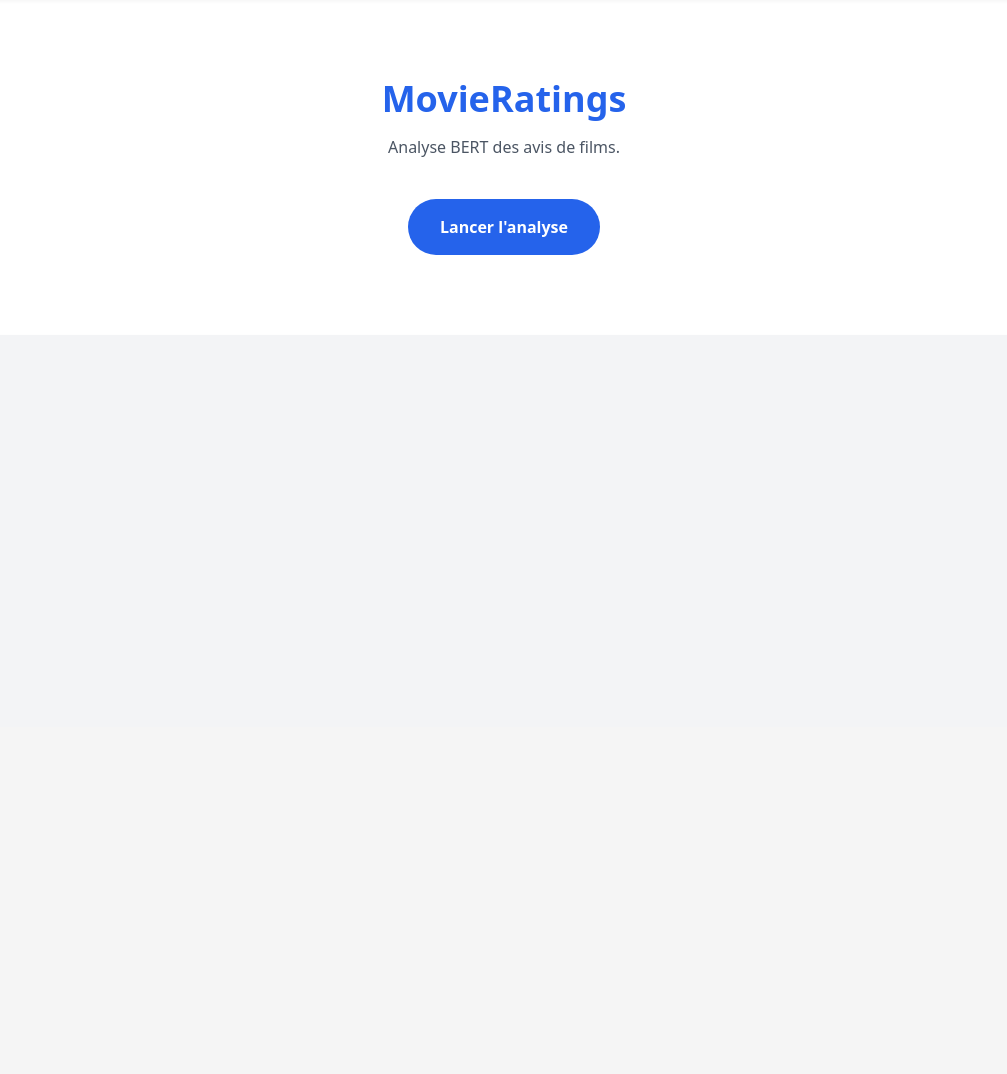
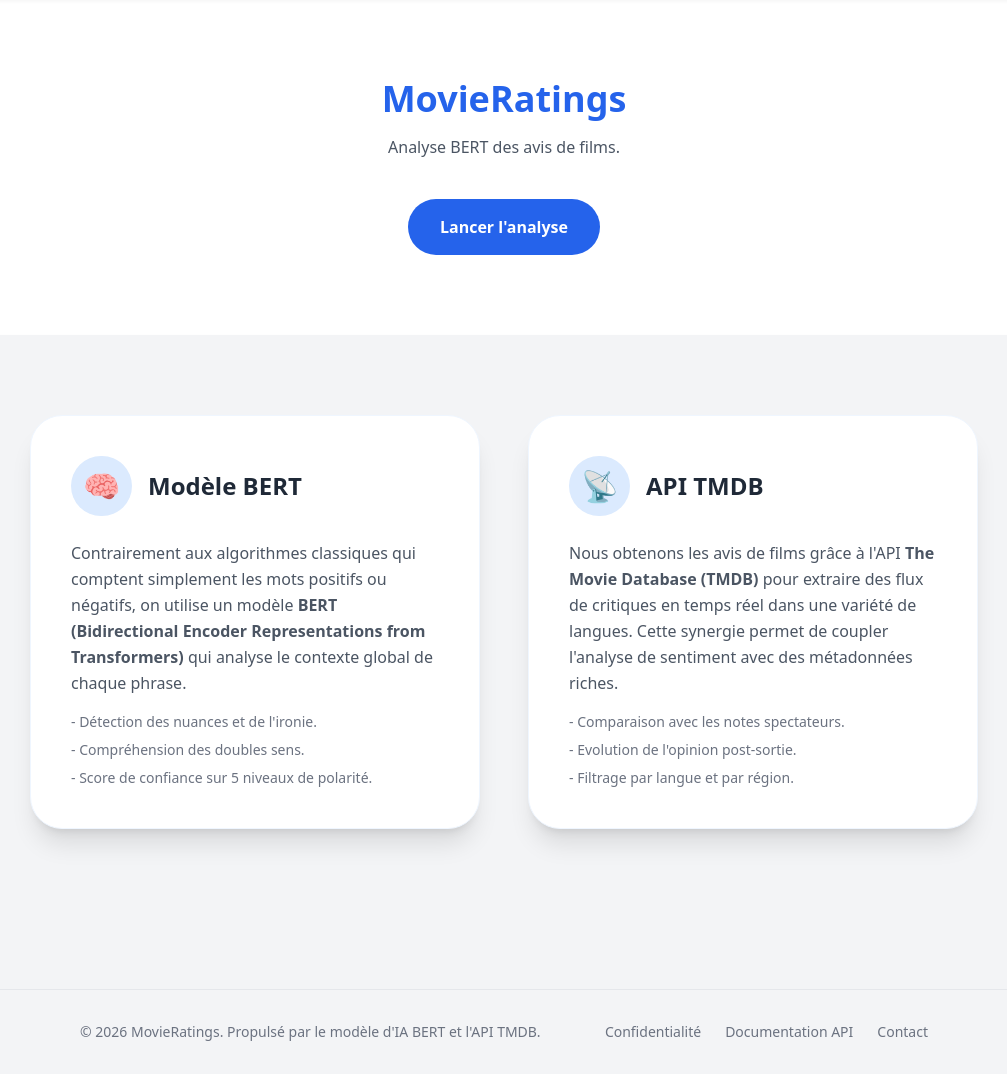
Before and after one commit to IsmaelBe/Kinogni, a FastAPI app: page / in a window 1280 px wide. Shown: the part 73-1147 px from the top of the page, without its empty margins (136-1143 px from the left). Before the commit the page ends 328 px from the top, so only its background shows below. Run offline with FastAPI, Linux system fonts and the light colour scheme; parts of the project's set-up code (start-up, migrations or seed data) failed here and were passed over; some libraries are stand-ins or nearby versions.

Commit message:
Ajout texte, footer/Animations bouttons

```diff
--- a/templates/site.html
+++ b/templates/site.html
@@ -10,7 +10,7 @@
   <nav class="flex justify-between items-center bg-gray-200 px-6 py-4 shadow">
     <div class="text-2xl font-bold text-blue-700">MovieRatings</div>
     <ul class="flex space-x-6 items-center">
-      <li><button onclick="checkAccess()" class="bg-blue-600 text-white px-4 py-2 rounded">Dashboard</button></li>
+      <li><button onclick="checkAccess()" class="bg-blue-600 text-white px-4 py-2 rounded transition hover:scale-105 duration-300">Dashboard</button></li>
       <li><button onclick="document.getElementById('loginModal').classList.remove('hidden')">Connexion</button></li>
       <li><button onclick="document.getElementById('registerModal').classList.remove('hidden')" class="font-bold">Inscription</button></li>
     </ul>
@@ -19,7 +19,45 @@
   <section class="text-center py-20 bg-white shadow-inner">
     <h1 class="text-4xl font-bold text-blue-600">MovieRatings</h1>
     <p class="mt-4 text-gray-600">Analyse BERT des avis de films.</p>
-    <button onclick="checkAccess()" class="mt-10 bg-blue-600 text-white px-8 py-4 rounded-full font-bold">Lancer l'analyse</button>
+    <button onclick="checkAccess()" class="mt-10 bg-blue-600 text-white px-8 py-4 mx-8 rounded-full font-bold transition hover:scale-110 duration-300">Lancer l'analyse</button>
+  </section>
+
+  <section class="flex items-center justify-center py-20 gap-x-12 px-6">
+
+    <div class="bg-white p-10 w-[450px] rounded-[2rem] shadow-xl border border-blue-50 transition hover:scale-105 duration-300">
+      <div class="flex items-center mb-6">
+        <div class="bg-blue-100 p-3 rounded-full mr-4">
+          <span class="text-3xl">🧠</span>
+        </div>
+        <h3 class="font-extrabold text-2xl text-gray-800">Modèle BERT</h3>
+      </div>
+      <p class="text-gray-600 leading-relaxed text-left">
+        Contrairement aux algorithmes classiques qui comptent simplement les mots positifs ou négatifs, on utilise un modèle <strong>BERT (Bidirectional Encoder Representations from Transformers)</strong> qui analyse le contexte global de chaque phrase.
+      </p>
+      <ul class="mt-4 space-y-2 text-sm text-gray-500 text-left">
+        <li class="flex items-center">- Détection des nuances et de l'ironie.</li>
+        <li class="flex items-center">- Compréhension des doubles sens.</li>
+        <li class="flex items-center">- Score de confiance sur 5 niveaux de polarité.</li>
+      </ul>
+    </div>
+
+    <div class="bg-white p-10 w-[450px] rounded-[2rem] shadow-xl border border-blue-50 transition hover:scale-105 duration-300">
+      <div class="flex items-center mb-6">
+        <div class="bg-blue-100 p-3 rounded-full mr-4">
+          <span class="text-3xl">📡</span>
+        </div>
+        <h3 class="font-extrabold text-2xl text-gray-800">API TMDB</h3>
+      </div>
+      <p class="text-gray-600 leading-relaxed text-left">
+        Nous obtenons les avis de films grâce à l'API <strong>The Movie Database (TMDB)</strong> pour extraire des flux de critiques en temps réel dans une variété de langues. Cette synergie permet de coupler l'analyse de sentiment avec des métadonnées riches.
+      </p>
+      <ul class="mt-4 space-y-2 text-sm text-gray-500 text-left">
+        <li class="flex items-center">- Comparaison avec les notes spectateurs.</li>
+        <li class="flex items-center">- Evolution de l'opinion post-sortie.</li>
+        <li class="flex items-center">-  Filtrage par langue et par région.</li>
+      </ul>
+    </div>
+
   </section>
 
   <div id="loginModal" class="hidden fixed inset-0 bg-black bg-opacity-50 flex items-center justify-center z-50">
@@ -42,7 +80,16 @@
       <button onclick="document.getElementById('registerModal').classList.add('hidden')" class="mt-3 text-gray-500">Fermer</button>
     </div>
   </div>
-
+  <footer class="mt-20 py-8 border-t border-gray-200 text-center">
+    <div class="max-w-4xl mx-auto px-6 flex flex-col md:flex-row justify-between items-center text-sm text-gray-500">
+      <p>&copy; 2026 MovieRatings. Propulsé par le modèle d'IA BERT et l'API TMDB.</p>
+      <div class="flex space-x-6 mt-4 md:mt-0">
+        <a href="#" class="hover:text-blue-600 transition">Confidentialité</a>
+        <a href="#" class="hover:text-blue-600 transition">Documentation API</a>
+        <a href="#" class="hover:text-blue-600 transition">Contact</a>
+      </div>
+    </div>
+  </footer>
   <script>
     function checkAccess() {
       localStorage.getItem('user') ? window.location.href='/dashboard' : document.getElementById('loginModal').classList.remove('hidden');
```
